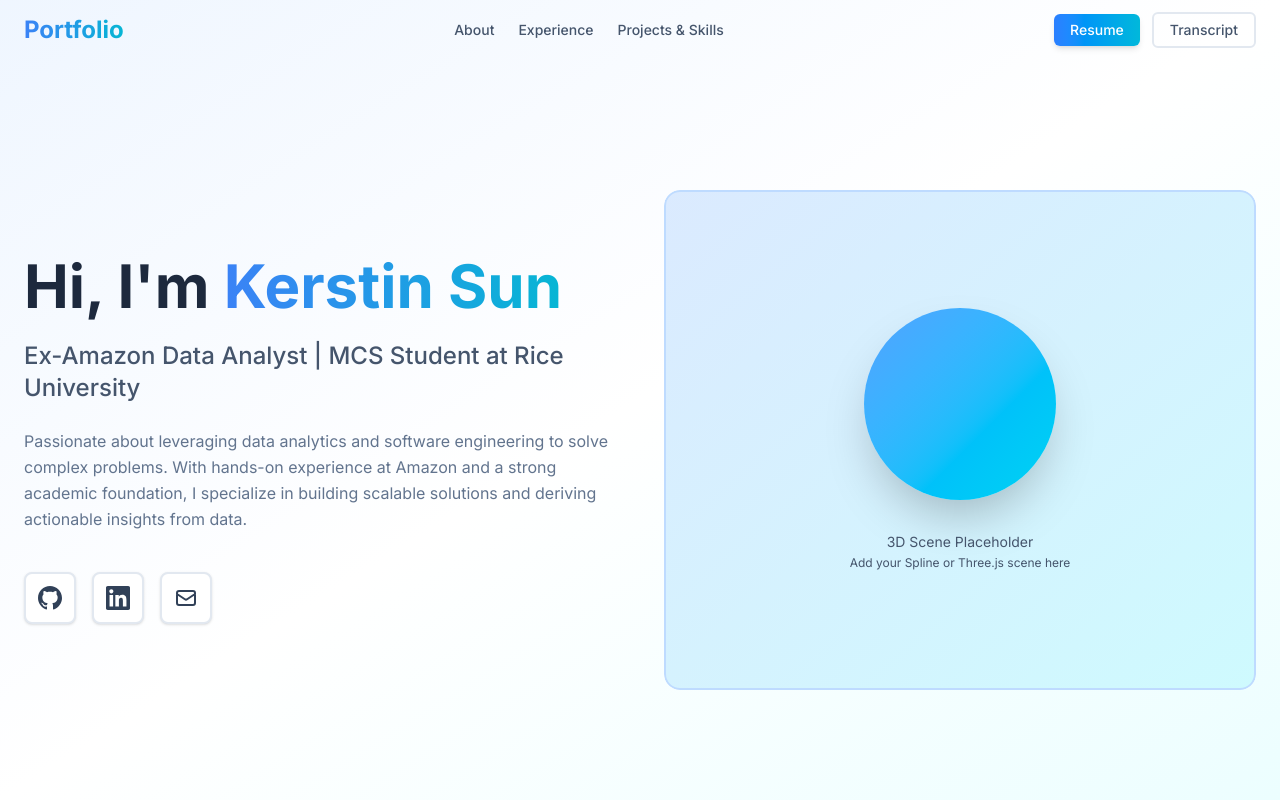
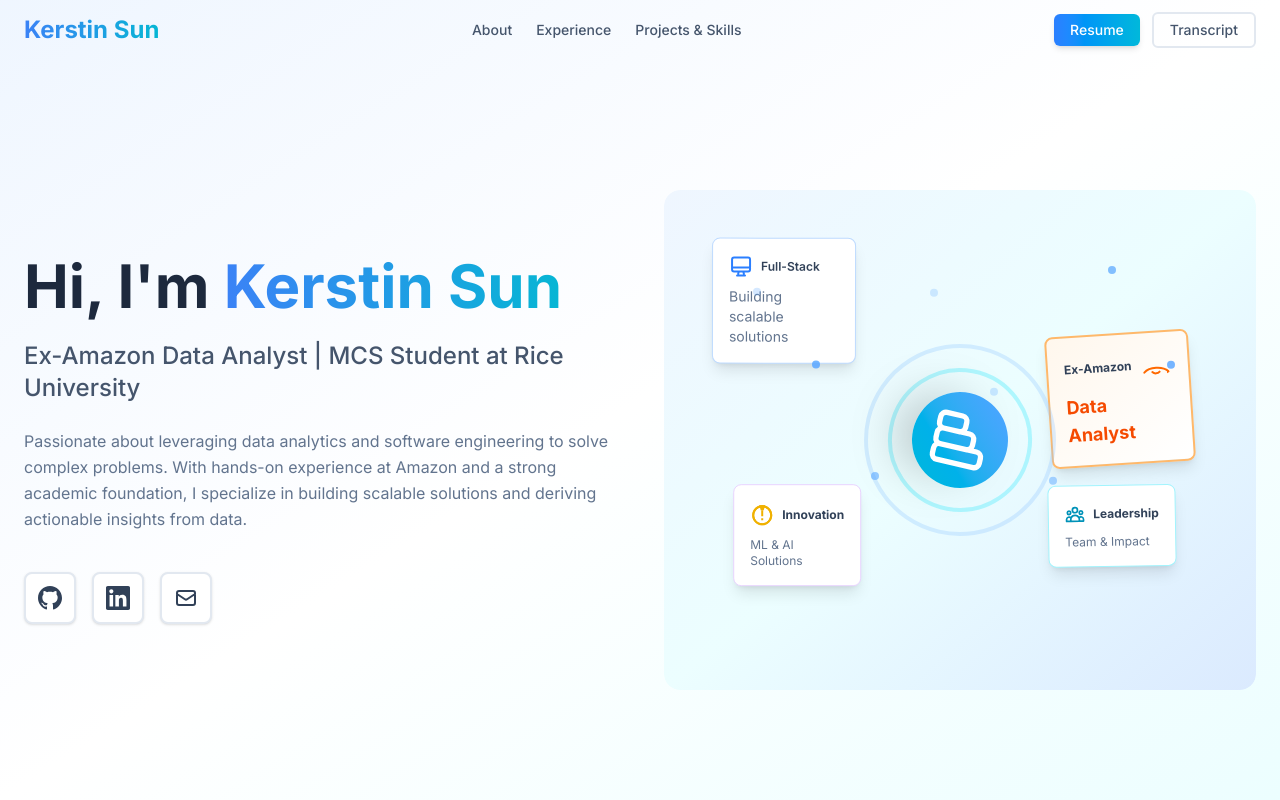
Before and after one commit to yuhansun33/Portfolio, a React (Vite) app: page / in a window 1280 px wide. Shown: the top 800 px of the page. Built offline with nearby package versions, Linux system fonts and the light colour scheme.

Commit message:
feat: update main page

```diff
--- a/index.html
+++ b/index.html
@@ -2,9 +2,9 @@
 <html lang="en">
   <head>
     <meta charset="UTF-8" />
-    <link rel="icon" type="image/svg+xml" href="/vite.svg" />
+    <link rel="icon" type="image/svg+xml" href="/owl.png" />
     <meta name="viewport" content="width=device-width, initial-scale=1.0" />
-    <title>portfolio</title>
+    <title>Kerstin Sun's Portfolio</title>
   </head>
   <body>
     <div id="root"></div>
--- a/src/components/Header.jsx
+++ b/src/components/Header.jsx
@@ -58,7 +58,7 @@ const Header = () => {
                 animate={{ opacity: 1 }}
                 className="text-xl sm:text-2xl font-bold text-gradient cursor-pointer"
               >
-                Portfolio
+                Kerstin Sun
               </motion.div>
             </Link>
 
--- a/src/components/Hero.jsx
+++ b/src/components/Hero.jsx
@@ -66,21 +66,158 @@ const Hero = () => {
             </div>
           </motion.div>
 
-          {/* Right side - 3D Scene Placeholder */}
+          {/* Right side - Animated Data Visualization */}
           <motion.div
             initial={{ opacity: 0, y: 20 }}
             animate={{ opacity: 1, y: 0 }}
             transition={{ duration: 0.6, delay: 0.2 }}
             className="relative h-[500px] rounded-2xl overflow-hidden"
           >
-            <div className="absolute inset-0 bg-gradient-to-br from-blue-100 to-cyan-100 border-2 border-blue-200 rounded-2xl flex items-center justify-center">
-              <div className="text-center space-y-4">
-                <div className="w-48 h-48 mx-auto bg-gradient-to-br from-blue-400 to-cyan-400 rounded-full shadow-2xl" />
-                <p className="text-slate-600 text-sm mt-8">
-                  3D Scene Placeholder<br />
-                  <span className="text-xs">Add your Spline or Three.js scene here</span>
-                </p>
+            {/* Background with gradient */}
+            <div className="absolute inset-0 bg-gradient-to-br from-blue-50 via-cyan-50 to-blue-100 rounded-2xl">
+
+              {/* Computer Card */}
+              <motion.div
+                animate={{
+                  y: [0, -20, 0],
+                  rotate: [0, 5, 0]
+                }}
+                transition={{
+                  duration: 6,
+                  repeat: Infinity,
+                  ease: "easeInOut"
+                }}
+                className="absolute top-12 left-12 bg-white p-4 rounded-lg shadow-lg border border-blue-200 w-36"
+              >
+                <div className="flex items-center gap-2 mb-2">
+                  <svg className="w-6 h-6 text-blue-500" fill="none" stroke="currentColor" viewBox="0 0 24 24">
+                    <path strokeLinecap="round" strokeLinejoin="round" strokeWidth={2} d="M9.75 17L9 20l-1 1h8l-1-1-.75-3M3 13h18M5 17h14a2 2 0 002-2V5a2 2 0 00-2-2H5a2 2 0 00-2 2v10a2 2 0 002 2z" />
+                  </svg>
+                  <div className="text-xs font-semibold text-slate-700">Full-Stack</div>
+                </div>
+                <div className="text-sm text-slate-500">Building scalable solutions</div>
+              </motion.div>
+
+              {/* Amazon Card */}
+              <motion.div
+                animate={{
+                  y: [0, 20, 0],
+                  rotate: [0, -5, 0]
+                }}
+                transition={{
+                  duration: 7,
+                  repeat: Infinity,
+                  ease: "easeInOut",
+                  delay: 1
+                }}
+                className="absolute top-32 right-16 bg-gradient-to-br from-orange-50 to-white p-4 rounded-lg shadow-lg border-2 border-orange-300 w-36"
+              >
+                <div className="flex items-center justify-between mb-2">
+                  <div className="text-xs font-bold text-slate-700">Ex-Amazon</div>
+                  {/* Amazon smile arrow */}
+                  <svg className="w-8 h-8 text-orange-500" viewBox="0 0 24 24" fill="currentColor">
+                    <path d="M14.5 17.5c-1.5 1.5-4 1.5-5.5 0m12 0c-2-2-5-3-9-3s-7 1-9 3" stroke="currentColor" strokeWidth="1.5" fill="none" strokeLinecap="round"/>
+                    <path d="M20 16l2 2-2 1" fill="currentColor"/>
+                  </svg>
+                </div>
+                <div className="text-lg font-bold text-orange-600">Data Analyst</div>
+              </motion.div>
+
+              {/* Innovation Card */}
+              <motion.div
+                animate={{
+                  y: [0, -15, 0],
+                  x: [0, 10, 0]
+                }}
+                transition={{
+                  duration: 5,
+                  repeat: Infinity,
+                  ease: "easeInOut",
+                  delay: 2
+                }}
+                className="absolute bottom-24 left-16 bg-white p-4 rounded-lg shadow-lg border border-purple-200 w-32"
+              >
+                <div className="flex items-center gap-2 mb-2">
+                  <svg className="w-7 h-7 text-yellow-500" fill="currentColor" viewBox="0 0 24 24">
+                    <path d="M12 2C6.48 2 2 6.48 2 12s4.48 10 10 10 10-4.48 10-10S17.52 2 12 2zm0 18c-4.41 0-8-3.59-8-8s3.59-8 8-8 8 3.59 8 8-3.59 8-8 8zm-1-13h2v6h-2zm0 8h2v2h-2z"/>
+                    <path d="M9 21c0 .55.45 1 1 1h4c.55 0 1-.45 1-1v-1H9v1zM12 2C6.48 2 2 6.48 2 12s4.48 10 10 10 10-4.48 10-10S17.52 2 12 2zm0 18c-4.41 0-8-3.59-8-8s3.59-8 8-8 8 3.59 8 8-3.59 8-8 8z"/>
+                    <path d="M9 2h6l-1.5 5h-3L9 2z"/>
+                  </svg>
+                  <div className="text-xs font-bold text-slate-700">Innovation</div>
+                </div>
+                <div className="text-xs text-slate-500">ML & AI Solutions</div>
+              </motion.div>
+
+              {/* Leadership Card */}
+              <motion.div
+                animate={{
+                  y: [0, 15, 0],
+                  rotate: [0, -3, 0]
+                }}
+                transition={{
+                  duration: 6.5,
+                  repeat: Infinity,
+                  ease: "easeInOut",
+                  delay: 0.5
+                }}
+                className="absolute bottom-32 right-20 bg-white p-4 rounded-lg shadow-lg border border-cyan-200 w-32"
+              >
+                <div className="flex items-center gap-2 mb-2">
+                  <svg className="w-6 h-6 text-cyan-600" fill="none" stroke="currentColor" viewBox="0 0 24 24">
+                    <path strokeLinecap="round" strokeLinejoin="round" strokeWidth={2} d="M17 20h5v-2a3 3 0 00-5.356-1.857M17 20H7m10 0v-2c0-.656-.126-1.283-.356-1.857M7 20H2v-2a3 3 0 015.356-1.857M7 20v-2c0-.656.126-1.283.356-1.857m0 0a5.002 5.002 0 019.288 0M15 7a3 3 0 11-6 0 3 3 0 016 0zm6 3a2 2 0 11-4 0 2 2 0 014 0zM7 10a2 2 0 11-4 0 2 2 0 014 0z" />
+                  </svg>
+                  <div className="text-xs font-bold text-slate-700">Leadership</div>
+                </div>
+                <div className="text-xs text-slate-500">Team & Impact</div>
+              </motion.div>
+
+              {/* Central geometric design */}
+              <div className="absolute top-1/2 left-1/2 -translate-x-1/2 -translate-y-1/2">
+                <motion.div
+                  animate={{ rotate: 360 }}
+                  transition={{ duration: 20, repeat: Infinity, ease: "linear" }}
+                  className="relative w-48 h-48"
+                >
+                  {/* Outer ring */}
+                  <div className="absolute inset-0 border-4 border-blue-300 rounded-full opacity-30" />
+
+                  {/* Middle ring */}
+                  <motion.div
+                    animate={{ rotate: -360 }}
+                    transition={{ duration: 15, repeat: Infinity, ease: "linear" }}
+                    className="absolute inset-6 border-4 border-cyan-300 rounded-full opacity-40"
+                  />
+
+                  {/* Inner circle with data chart icon */}
+                  <div className="absolute inset-12 bg-gradient-to-br from-blue-400 to-cyan-500 rounded-full flex items-center justify-center shadow-2xl">
+                    <svg className="w-16 h-16 text-white" fill="none" stroke="currentColor" viewBox="0 0 24 24">
+                      <path strokeLinecap="round" strokeLinejoin="round" strokeWidth={2} d="M9 19v-6a2 2 0 00-2-2H5a2 2 0 00-2 2v6a2 2 0 002 2h2a2 2 0 002-2zm0 0V9a2 2 0 012-2h2a2 2 0 012 2v10m-6 0a2 2 0 002 2h2a2 2 0 002-2m0 0V5a2 2 0 012-2h2a2 2 0 012 2v14a2 2 0 01-2 2h-2a2 2 0 01-2-2z" />
+                    </svg>
+                  </div>
+                </motion.div>
               </div>
+
+              {/* Floating particles */}
+              {[...Array(8)].map((_, i) => (
+                <motion.div
+                  key={i}
+                  animate={{
+                    y: [0, -30, 0],
+                    opacity: [0.2, 0.8, 0.2]
+                  }}
+                  transition={{
+                    duration: 3 + i * 0.5,
+                    repeat: Infinity,
+                    ease: "easeInOut",
+                    delay: i * 0.3
+                  }}
+                  className="absolute w-2 h-2 bg-blue-400 rounded-full"
+                  style={{
+                    left: `${15 + i * 10}%`,
+                    top: `${20 + (i % 3) * 20}%`
+                  }}
+                />
+              ))}
             </div>
           </motion.div>
         </div>
```
Also changed, not shown: src/App.jsx (+8 -8 lines), public/owl.png (added).
